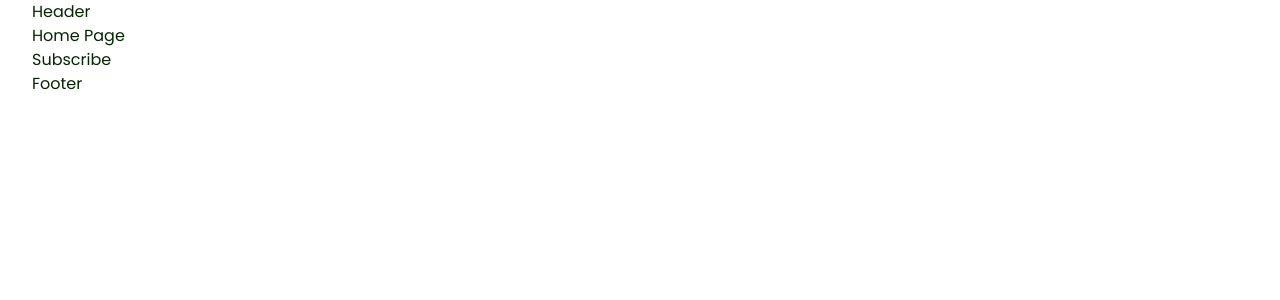
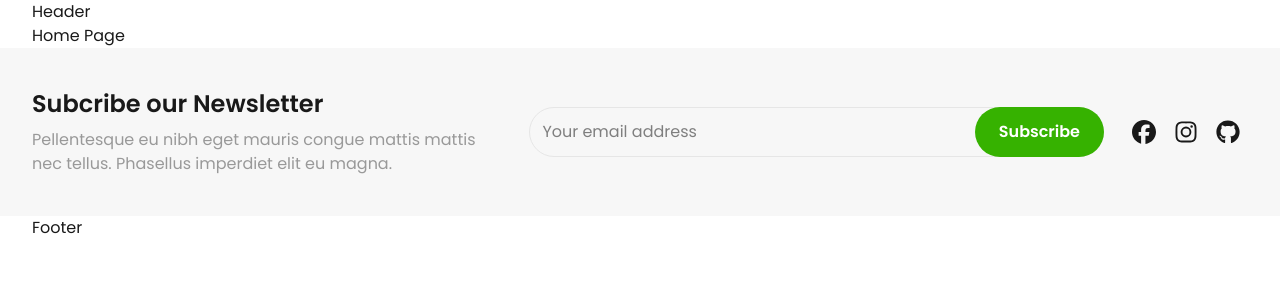
Before and after one commit to k7areef/Ecobazar, a React (Vite) app: page / in a window 1280 px wide. Shown: the top 300 px of the page. Built offline with nearby package versions, Linux system fonts and the light colour scheme.

Commit message:
feat: refactor Subscribe component and add SocialProfiles; update Button component for className support

```diff
--- a/src/App.jsx
+++ b/src/App.jsx
@@ -27,7 +27,7 @@ import NotFoundPage from "@pages/other/NotFoundPage";
 
 // * Components:
 import Header from "@components/layout/Header";
-import Subscribe from "@components/common/Subscribe";
+import Subscribe from "@components/layout/Subscribe";
 import Footer from "@components/layout/Footer";
 
 function App() {
--- a/src/components/UI/Button.jsx
+++ b/src/components/UI/Button.jsx
@@ -19,7 +19,7 @@ function Button({ to = "", variant = "primary", children, ...props }) {
         primary: "bg-primary rounded-full text-white sm:hover:bg-hard-primary"
     };
 
-    const finalClassName = `${variants[variant]} py-3 px-6 font-semibold transition`;
+    const finalClassName = `${variants[variant]} py-3 px-6 font-semibold transition ${props.className}`;
 
     if (to) {
         return (
--- /dev/null
+++ b/src/components/common/SocialProfiles.jsx
@@ -0,0 +1,40 @@
+import { faFacebook, faGithub, faInstagram } from "@fortawesome/free-brands-svg-icons";
+import { FontAwesomeIcon } from "@fortawesome/react-fontawesome";
+
+const profiles = [
+    {
+        href: "https://www.facebook.com/k7areef/",
+        icon: faFacebook,
+        name: "name"
+    },
+    {
+        href: "https://www.instagram.com/k7areef/",
+        icon: faInstagram,
+        name: "name"
+    },
+    {
+        href: "https://www.github.com/k7areef/",
+        icon: faGithub,
+        name: "name"
+    }
+];
+
+function SocialProfiles() {
+    return (
+        <div className="social-profile flex items-center gap-0.5">
+            {
+                profiles.map((profile, index) => (<a
+                    key={index}
+                    target="_blank"
+                    href={profile.href}
+                    className="text-2xl w-10 h-10 rounded-full sm:hover:bg-primary sm:hover:text-white flex items-center justify-center transition"
+                >
+                    <span className="sr-only">{profile.name}</span>
+                    <FontAwesomeIcon icon={profile.icon} />
+                </a>))
+            }
+        </div>
+    )
+}
+
+export default SocialProfiles
--- a/src/components/common/Subscribe.jsx
+++ /dev/null
@@ -1,11 +0,0 @@
-function Subscribe() {
-    return (
-        <div className="subscribe">
-            <div className="container">
-                Subscribe
-            </div>
-        </div>
-    )
-}
-
-export default Subscribe;
--- /dev/null
+++ b/src/components/layout/Subscribe.jsx
@@ -0,0 +1,35 @@
+import SocialProfiles from "@components/common/SocialProfiles";
+import Button from "@components/UI/Button";
+
+function Subscribe() {
+    return (
+        <div className="subscribe bg-[#f7f7f7] py-5 md:py-10">
+            <div className="container flex items-center gap-5 max-lg:flex-col">
+                <div className="text-container max-lg:w-full">
+                    <h2 className="font-semibold text-lg sm:text-xl md:text-2xl mb-2">Subcribe our Newsletter</h2>
+                    <p className="text-gray-400">Pellentesque eu nibh eget mauris congue mattis mattis nec tellus. Phasellus imperdiet elit eu magna.</p>
+                </div>
+                <div className="subscribe-form w-full flex items-center gap-5 max-sm:flex-col">
+                    <form onSubmit={e => e.preventDefault()} className="w-full relative">
+                        <input
+                            type="email"
+                            id="subscribeEmail"
+                            name="subscribe_email"
+                            placeholder="Your email address"
+                            className="w-full p-3 rounded-full border border-gray-100 placeholder:text-gray-500 transition focus:border-primary"
+                        />
+                        <Button
+                            type="submit"
+                            className="absolute right-0 top-0 h-full"
+                        >
+                            Subscribe
+                        </Button>
+                    </form>
+                    <SocialProfiles />
+                </div>
+            </div>
+        </div>
+    )
+}
+
+export default Subscribe;
--- a/src/index.css
+++ b/src/index.css
@@ -26,16 +26,16 @@
   --color-gray-100: #e6e6e6;
   --color-gray-50: #f2f2f2;
   /* Green Gray */
-  --color-gray-900: #052600;
-  --color-gray-800: #1c3b18;
-  --color-gray-700: #30572c;
-  --color-gray-600: #456b40;
-  --color-gray-500: #647f61;
-  --color-gray-400: #7d997b;
-  --color-gray-300: #99b296;
-  --color-gray-200: #b5ccb3;
-  --color-gray-100: #dbe5da;
-  --color-gray-50: #edf2ee;
+  --color-green-gray-900: #052600;
+  --color-green-gray-800: #1c3b18;
+  --color-green-gray-700: #30572c;
+  --color-green-gray-600: #456b40;
+  --color-green-gray-500: #647f61;
+  --color-green-gray-400: #7d997b;
+  --color-green-gray-300: #99b296;
+  --color-green-gray-200: #b5ccb3;
+  --color-green-gray-100: #dbe5da;
+  --color-green-gray-50: #edf2ee;
 }
 
 /* Global */
```
